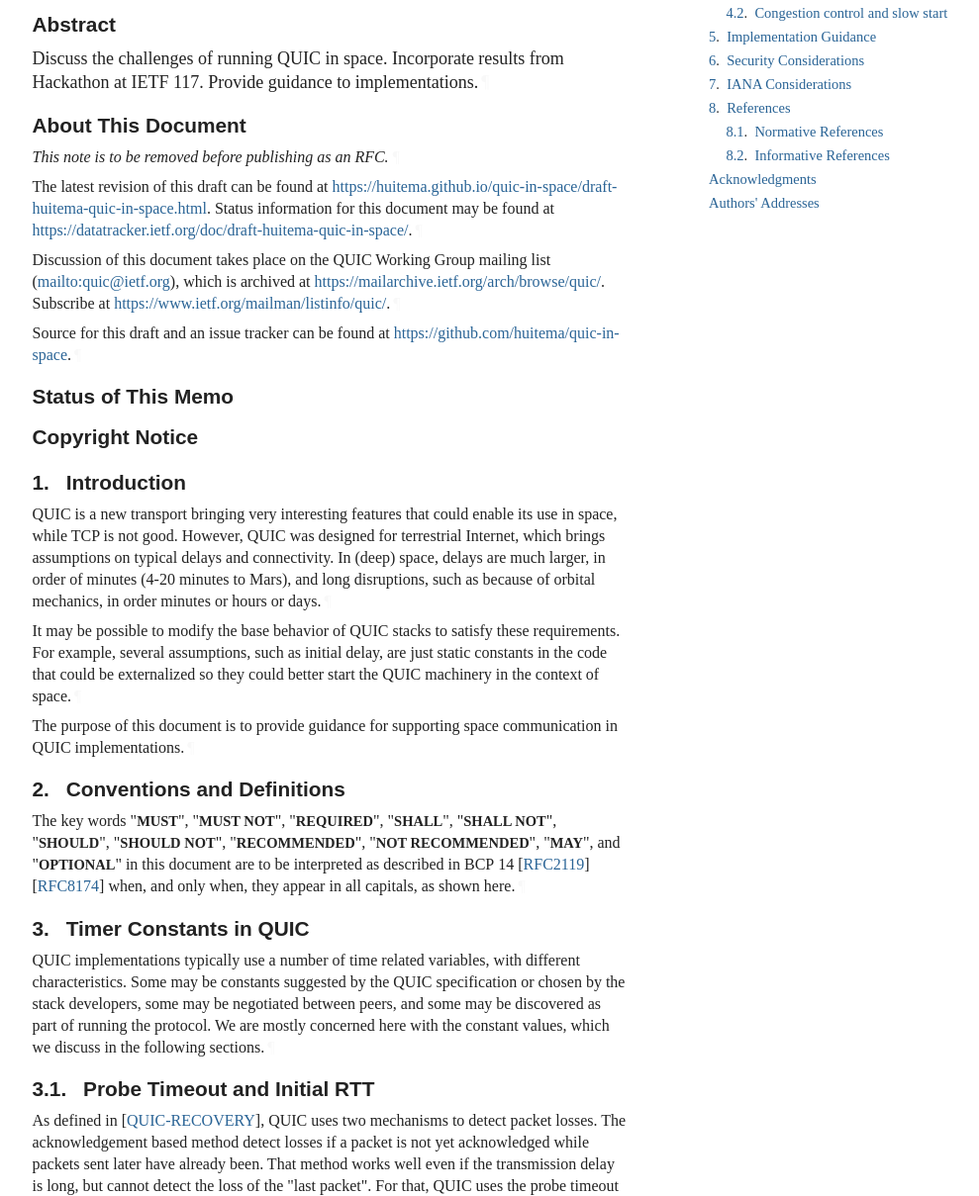
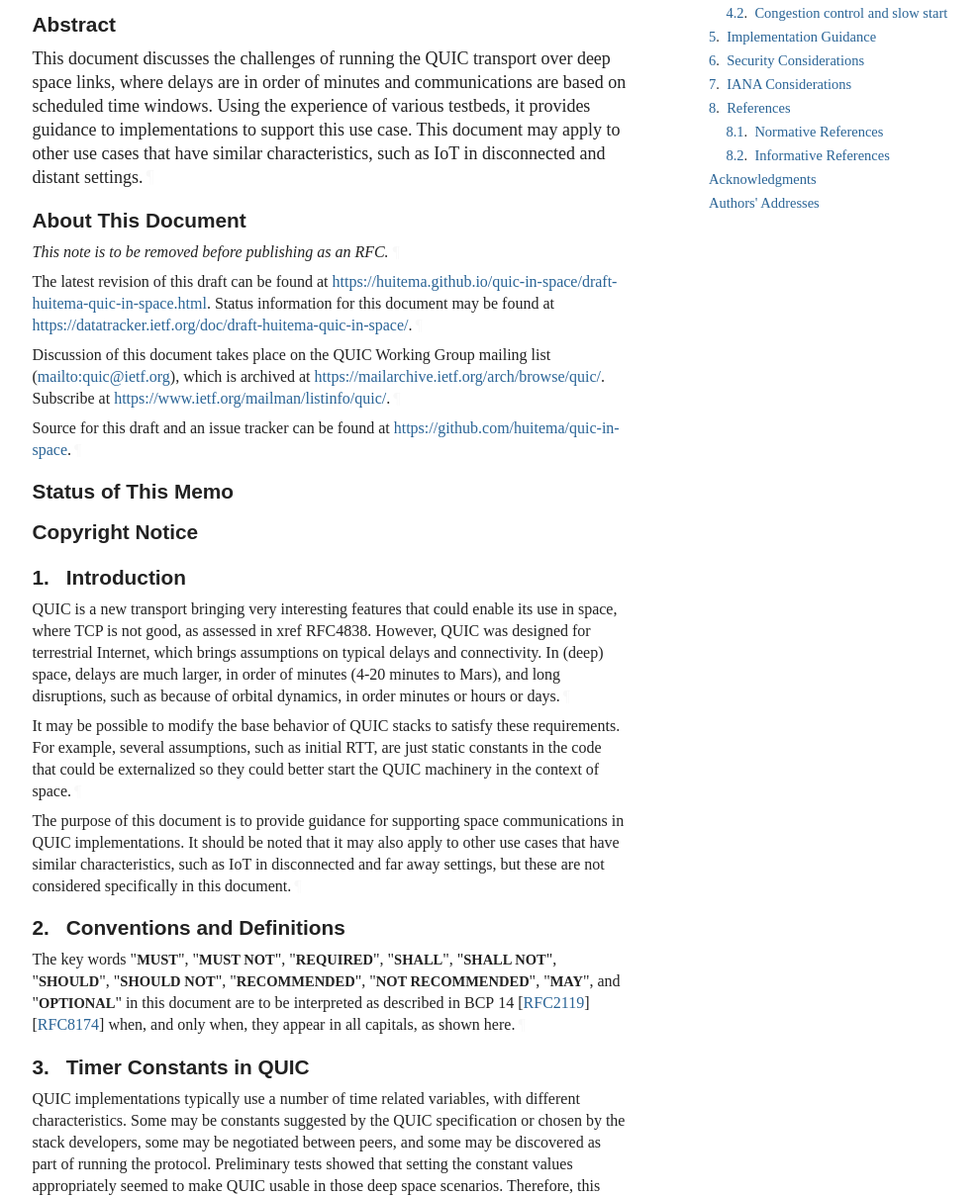
Before and after one commit to huitema/quic-in-space, a plain HTML site: page draft-huitema-quic-in-space.html in a window 1280 px wide. Shown: the part 300-1509 px from the top of the page at 99% size, without its empty margins (92-1081 px from the left). Drawn offline with Linux system fonts and the light colour scheme; a web font is replaced by a local one.

Commit message:
Script updating gh-pages from a1c61c7. [ci skip]

```diff
--- a/draft-huitema-quic-in-space.html
+++ b/draft-huitema-quic-in-space.html
@@ -8,9 +8,11 @@
 <meta content="Christian Huitema" name="author">
 <meta content="Marc Blanchet" name="author">
 <meta content="
-       Discuss the challenges of running QUIC in space.
-Incorporate results from Hackathon at IETF 117.
-Provide guidance to implementations.
+       This document discusses the challenges of running the QUIC transport over deep space links,
+where delays are in order of minutes and communications are based on scheduled time windows.
+Using the experience of various testbeds, it provides guidance to implementations to support
+this use case. This document may apply to other use cases that have similar characteristics,
+such as IoT in disconnected and distant settings.
     " name="description">
 <meta content="xml2rfc 3.17.5" name="generator">
 <meta content="quic" name="keyword">
@@ -1091,9 +1093,11 @@ svg :is([fill="white"], [fill^="#fff"]) {
 <h1 id="title">QUIC in Space</h1>
 <section id="section-abstract">
       <h2 id="abstract"><a href="#abstract" class="selfRef">Abstract</a></h2>
-<p id="section-abstract-1">Discuss the challenges of running QUIC in space.
-Incorporate results from Hackathon at IETF 117.
-Provide guidance to implementations.<a href="#section-abstract-1" class="pilcrow">¶</a></p>
+<p id="section-abstract-1">This document discusses the challenges of running the QUIC transport over deep space links,
+where delays are in order of minutes and communications are based on scheduled time windows.
+Using the experience of various testbeds, it provides guidance to implementations to support
+this use case. This document may apply to other use cases that have similar characteristics,
+such as IoT in disconnected and distant settings.<a href="#section-abstract-1" class="pilcrow">¶</a></p>
 </section>
 <section class="note rfcEditorRemove" id="section-note.1">
       <h2 id="name-about-this-document">
@@ -1223,17 +1227,19 @@ Provide guidance to implementations.<a href="#section-abstract-1" class="pilcrow
 <a href="#section-1" class="section-number selfRef">1. </a><a href="#name-introduction" class="section-name selfRef">Introduction</a>
       </h2>
 <p id="section-1-1">QUIC is a new transport bringing very interesting features that could enable
-its use in space, while TCP is not good. However, QUIC was designed for
+its use in space, where TCP is not good, as assessed in xref RFC4838. However, QUIC was designed for
 terrestrial Internet, which brings assumptions on typical delays and
 connectivity. In (deep) space, delays are much larger, in order of minutes
 (4-20 minutes to Mars), and long disruptions, such as because of orbital
-mechanics, in order minutes or hours or days.<a href="#section-1-1" class="pilcrow">¶</a></p>
+dynamics, in order minutes or hours or days.<a href="#section-1-1" class="pilcrow">¶</a></p>
 <p id="section-1-2">It may be possible to modify the base behavior of QUIC stacks to satisfy
-these requirements. For example, several assumptions, such as initial delay,
+these requirements. For example, several assumptions, such as initial RTT,
 are just static constants in the code that could be externalized so they
 could better start the QUIC machinery in the context of space.<a href="#section-1-2" class="pilcrow">¶</a></p>
 <p id="section-1-3">The purpose of this document is to provide guidance for supporting space
-communication in QUIC implementations.<a href="#section-1-3" class="pilcrow">¶</a></p>
+communications in QUIC implementations. It should be noted that it may also apply
+to other use cases that have similar characteristics, such as IoT in disconnected
+and far away settings, but these are not considered specifically in this document.<a href="#section-1-3" class="pilcrow">¶</a></p>
 </section>
 </div>
 <div id="conventions-and-definitions">
@@ -1256,8 +1262,9 @@ appear in all capitals, as shown here.<a href="#section-2-1" class="pilcrow">¶<
 with different characteristics. Some may be constants suggested by the
 QUIC specification or chosen by the stack developers, some may
 be negotiated between peers, and some may be discovered as part of running
-the protocol. We are mostly concerned here with the constant values,
-which we discuss in the following sections.<a href="#section-3-1" class="pilcrow">¶</a></p>
+the protocol. Preliminary tests showed that setting the constant values
+appropriately seemed to make QUIC usable in those deep space scenarios. Therefore,
+this document discusses them in the following sections.<a href="#section-3-1" class="pilcrow">¶</a></p>
 <div id="probe-timeout-and-initial-rtt">
 <section id="section-3.1">
         <h3 id="name-probe-timeout-and-initial-r">
```
Also changed, not shown: index.html (+1 -1 lines), draft-huitema-quic-in-space.txt.
